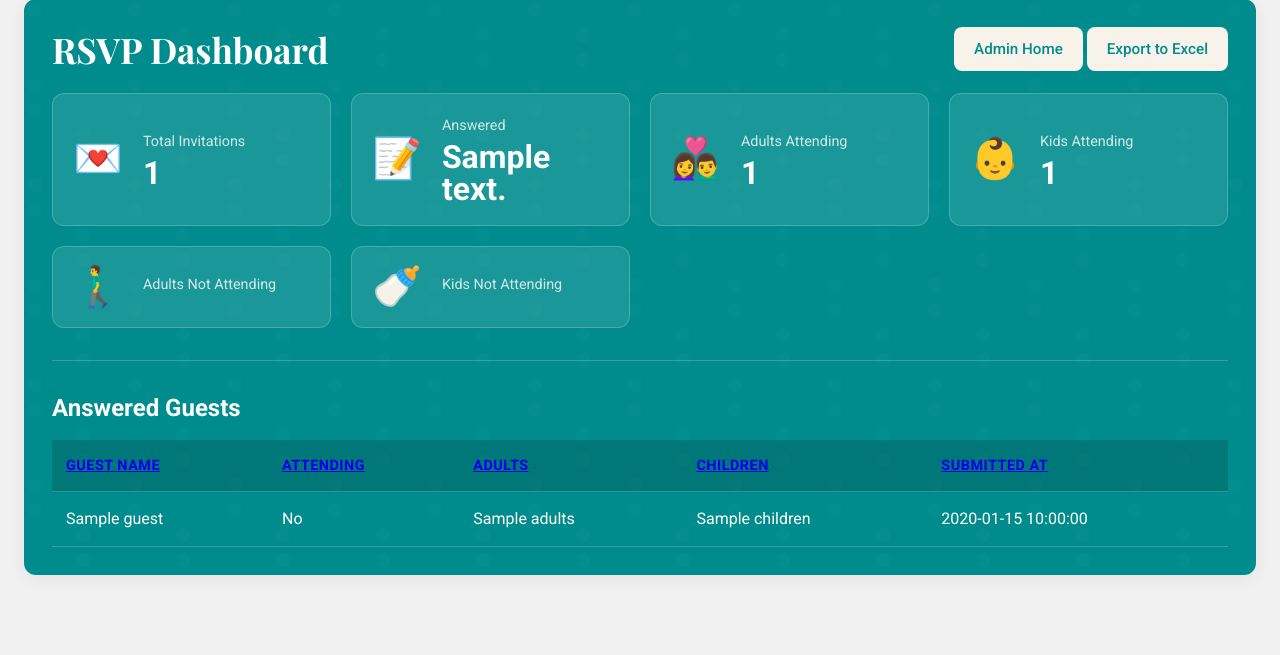
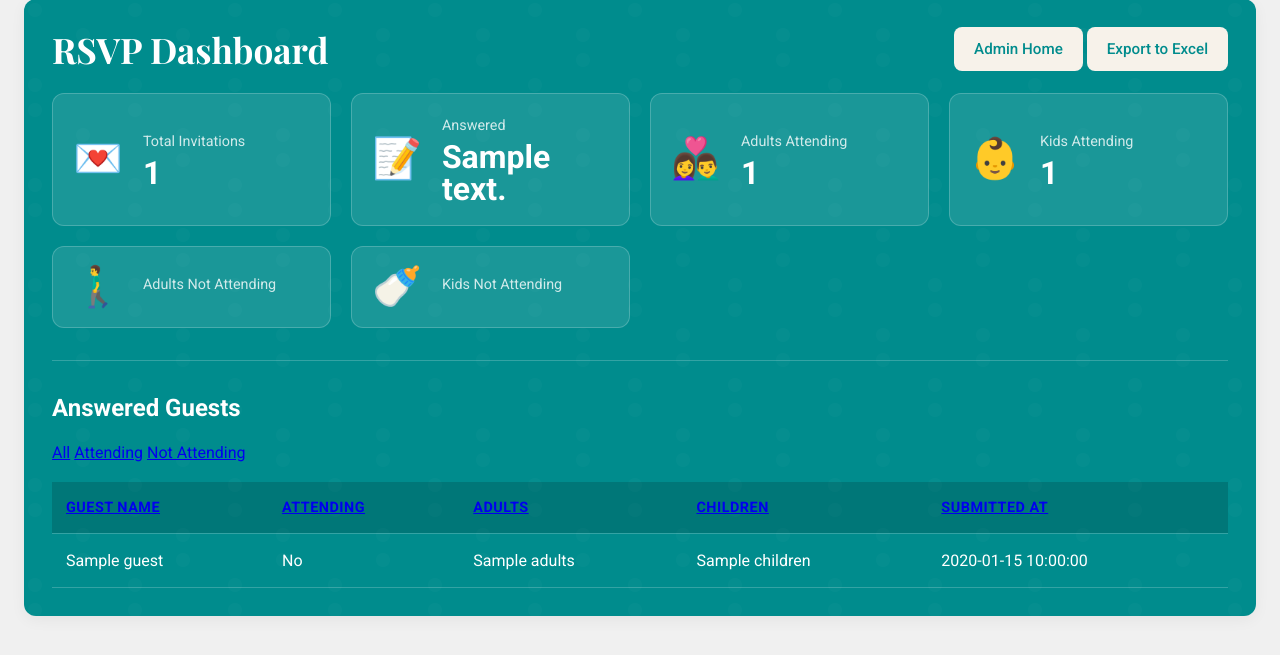
Before and after one commit to SlashGil/wedding, a Python web app: template wedding/templates/rsvp_dashboard.html in a window 1280 px wide. Shown: the part 25-680 px from the top of the page. Run offline with Jinja, Linux system fonts and the light colour scheme; the template is opened without the code that fills it: most values are stand-ins (such as "Sample title", 1, 10 or a date in 2020).

Commit message:
:sparkles: Filters for rsvp

```diff
--- a/wedding/templates/rsvp_dashboard.html
+++ b/wedding/templates/rsvp_dashboard.html
@@ -74,15 +74,20 @@
         <hr>
 
         <h2>Answered Guests</h2>
+        <div class="filter-pills">
+            <a href="{{ url_for('admin.rsvp_dashboard', attending='all', order_by=order_by, order_dir=order_dir) }}" class="pill {% if attending_filter == 'all' %}active{% endif %}">All</a>
+            <a href="{{ url_for('admin.rsvp_dashboard', attending='yes', order_by=order_by, order_dir=order_dir) }}" class="pill {% if attending_filter == 'yes' %}active{% endif %}">Attending</a>
+            <a href="{{ url_for('admin.rsvp_dashboard', attending='no', order_by=order_by, order_dir=order_dir) }}" class="pill {% if attending_filter == 'no' %}active{% endif %}">Not Attending</a>
+        </div>
         <div class="table-container">
             <table class="styled-table">
                 <thead>
                     <tr>
-                        <th><a href="{{ url_for('admin.rsvp_dashboard', order_by='guest_name', order_dir='asc' if order_by != 'guest_name' or order_dir == 'desc' else 'desc') }}">Guest Name</a></th>
-                        <th><a href="{{ url_for('admin.rsvp_dashboard', order_by='attending', order_dir='asc' if order_by != 'attending' or order_dir == 'desc' else 'desc') }}">Attending</a></th>
-                        <th><a href="{{ url_for('admin.rsvp_dashboard', order_by='adults', order_dir='asc' if order_by != 'adults' or order_dir == 'desc' else 'desc') }}">Adults</a></th>
-                        <th><a href="{{ url_for('admin.rsvp_dashboard', order_by='children', order_dir='asc' if order_by != 'children' or order_dir == 'desc' else 'desc') }}">Children</a></th>
-                        <th><a href="{{ url_for('admin.rsvp_dashboard', order_by='created_at', order_dir='asc' if order_by != 'created_at' or order_dir == 'desc' else 'desc') }}">Submitted At</a></th>
+                        <th><a href="{{ url_for('admin.rsvp_dashboard', order_by='guest_name', order_dir='asc' if order_by != 'guest_name' or order_dir == 'desc' else 'desc', attending=attending_filter) }}">Guest Name</a></th>
+                        <th><a href="{{ url_for('admin.rsvp_dashboard', order_by='attending', order_dir='asc' if order_by != 'attending' or order_dir == 'desc' else 'desc', attending=attending_filter) }}">Attending</a></th>
+                        <th><a href="{{ url_for('admin.rsvp_dashboard', order_by='adults', order_dir='asc' if order_by != 'adults' or order_dir == 'desc' else 'desc', attending=attending_filter) }}">Adults</a></th>
+                        <th><a href="{{ url_for('admin.rsvp_dashboard', order_by='children', order_dir='asc' if order_by != 'children' or order_dir == 'desc' else 'desc', attending=attending_filter) }}">Children</a></th>
+                        <th><a href="{{ url_for('admin.rsvp_dashboard', order_by='created_at', order_dir='asc' if order_by != 'created_at' or order_dir == 'desc' else 'desc', attending=attending_filter) }}">Submitted At</a></th>
                     </tr>
                 </thead>
                 <tbody>
```
Also changed, not shown: wedding/admin.py (+23 -3 lines).
